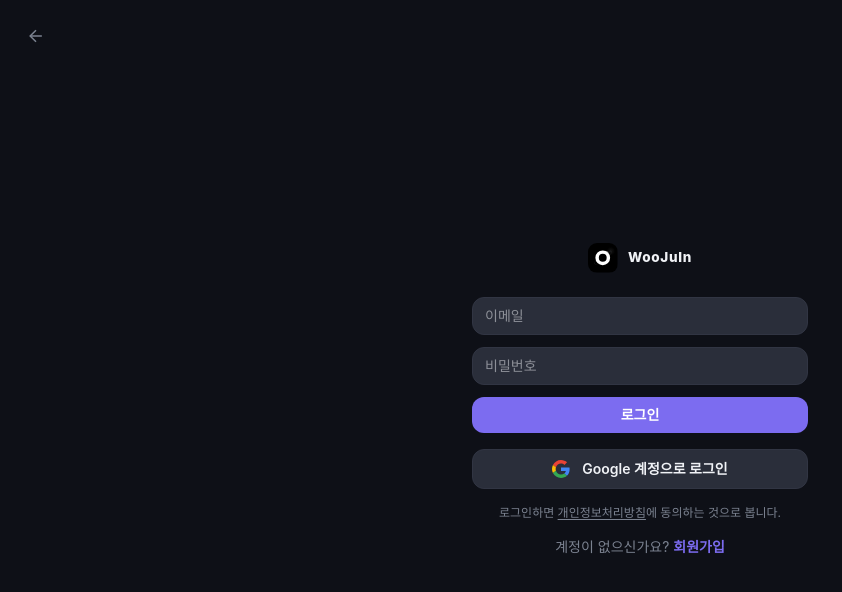
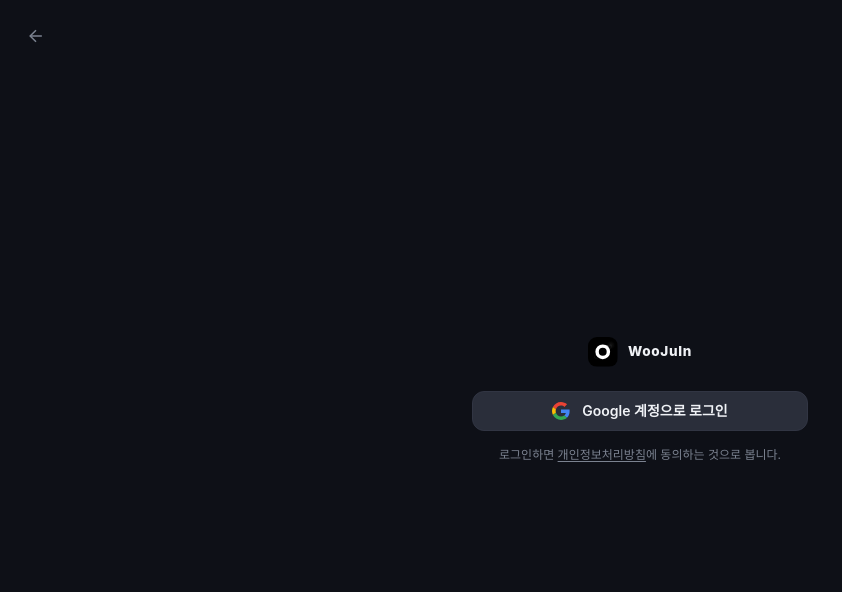
Before and after one commit to myeongHeonn/Woojuin, a React (Vite) app in the folder frontend/: page /login in a window 1280 px wide. Shown: the top 592 px of the page, without its empty margins (0-842 px from the left). Built offline with nearby package versions, Linux system fonts and the light colour scheme; no server answers; a web font is replaced by a local one.

Commit message:
feat: 로그인 폼 UI 임시 비활성화

```diff
--- a/frontend/src/components/domain/auth/LoginForm.tsx
+++ b/frontend/src/components/domain/auth/LoginForm.tsx
@@ -1,14 +1,4 @@
-import { useMutation } from '@tanstack/react-query';
-import { useAtom, useSetAtom } from 'jotai';
-import { Link, useNavigate } from 'react-router-dom';
-import { useForm } from 'react-hook-form';
-import { zodResolver } from '@hookform/resolvers/zod';
-import axios from 'axios';
-import { login } from '@/services/auth';
-import { loginSchema, type LoginFormValues } from '@/schemas/authSchemas';
-import { accessTokenAtom, postLoginRedirectAtom, refreshTokenAtom } from '@/stores/authAtoms';
-import FormTextField from '@/components/ui/form/FormTextField';
-import SubmitButton from '@/components/ui/button/SubmitButton';
+import { Link } from 'react-router-dom';
 import GoogleAuthButton from './GoogleAuthButton';
 
 /**
@@ -19,46 +9,15 @@ import GoogleAuthButton from './GoogleAuthButton';
  * CSS 로만 감춰지므로, 자동 포커스가 엉뚱한 곳으로 튈 수 있다.
  */
 const LoginForm = () => {
-  const navigate = useNavigate();
-  const setAccessToken = useSetAtom(accessTokenAtom);
-  const setRefreshToken = useSetAtom(refreshTokenAtom);
-  const [postLoginRedirect, setPostLoginRedirect] = useAtom(postLoginRedirectAtom);
-  const formMethods = useForm<LoginFormValues>({ resolver: zodResolver(loginSchema) });
-  const { handleSubmit } = formMethods;
-
-  const loginMutation = useMutation({
-    mutationFn: login,
-    onSuccess: (tokens) => {
-      setAccessToken(tokens.accessToken);
-      setRefreshToken(tokens.refreshToken);
-      // 로그인 전 가려던 경로가 있으면 그리로, 없으면 기본 도착지(/home)로.
-      setPostLoginRedirect(null);
-      navigate(postLoginRedirect ?? '/home');
-    },
-  });
-
-  const errorMessage = axios.isAxiosError(loginMutation.error)
-    ? (loginMutation.error.response?.data?.message ?? '로그인에 실패했습니다')
-    : null;
-
   return (
     <div className="flex w-full flex-col gap-4">
-      <form
-        className="flex flex-col gap-3"
-        onSubmit={handleSubmit((values) => loginMutation.mutate(values))}
-      >
-        <FormTextField type="email" placeholder="이메일" name="email" formMethods={formMethods} />
-        <FormTextField
-          type="password"
-          placeholder="비밀번호"
-          name="password"
-          formMethods={formMethods}
-        />
-        {errorMessage && <p className="text-sm text-red-400">{errorMessage}</p>}
-        <SubmitButton pending={loginMutation.isPending} pendingLabel="로그인 중...">
-          로그인
-        </SubmitButton>
+      {/* 이메일·비밀번호 로그인은 현재 사용하지 않는다.
+      <form className="flex flex-col gap-3">
+        <FormTextField type="email" placeholder="이메일" name="email" />
+        <FormTextField type="password" placeholder="비밀번호" name="password" />
+        <SubmitButton>로그인</SubmitButton>
       </form>
+      */}
 
       <GoogleAuthButton />
 
@@ -71,12 +30,14 @@ const LoginForm = () => {
         에 동의하는 것으로 봅니다.
       </p>
 
+      {/* 이메일 회원가입은 현재 사용하지 않는다.
       <p className="text-center text-sm text-text-3">
         계정이 없으신가요?{' '}
         <Link to="/signup" className="font-semibold text-accent hover:text-accent-hover">
           회원가입
         </Link>
       </p>
+      */}
     </div>
   );
 };
```
